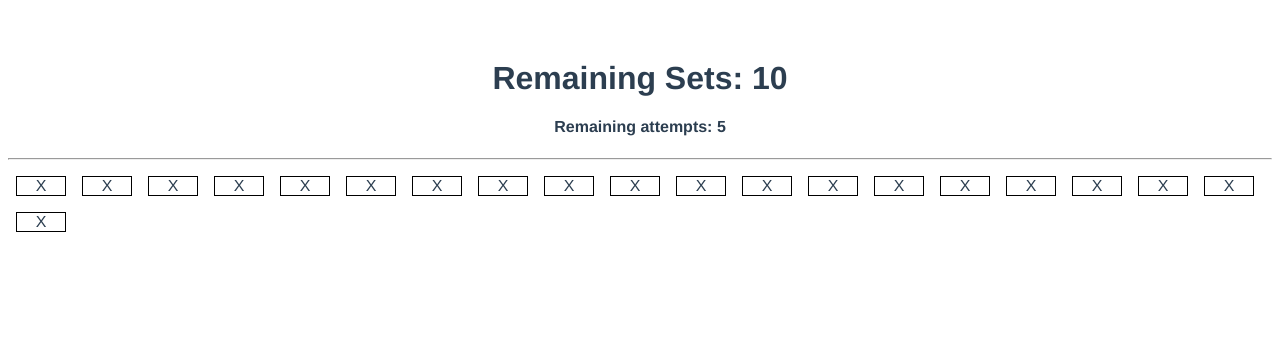
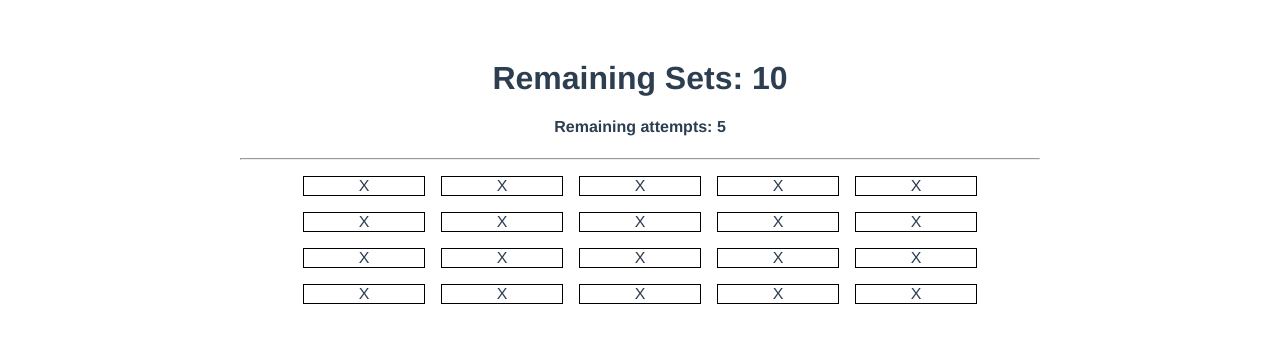
Before and after one commit to michaelbyrd/cards, a Vue app: page / in a window 1280 px wide. Shown: the top 342 px of the page. Built offline with nearby package versions, Linux system fonts and the light colour scheme; the HTML template or start-up script is replaced by a standard one.

Commit message:
updates styles and new build

```diff
--- a/src/App.vue
+++ b/src/App.vue
@@ -17,7 +17,7 @@
     <div v-if="gameOver">
       <hr>
       <div v-if="remainingSetsCount == 0">
-        !!!CONGRATULATIONS!!!!
+        !!!--CONGRATULATIONS--!!!
         <br>
         <button @click="reset()">Play Again</button>
       </div>
@@ -145,15 +145,25 @@ export default {
   font-family: 'Avenir', Helvetica, Arial, sans-serif;
   -webkit-font-smoothing: antialiased;
   -moz-osx-font-smoothing: grayscale;
+
   text-align: center;
   color: #2c3e50;
   margin-top: 60px;
+  margin-left: auto;
+  margin-right: auto;
+  max-width: 800px;
 }
 
 .deck {
   display: flex;
   flex-wrap: wrap;
+  justify-content: center;
 }
+
+.card {
+  flex-basis: 15%;
+}
+
 button {
 	-moz-box-shadow:inset 0px 1px 0px 0px #ffffff;
 	-webkit-box-shadow:inset 0px 1px 0px 0px #ffffff;
@@ -180,6 +190,7 @@ button {
 	text-decoration:none;
 	text-shadow:0px 1px 0px #ffffff;
 }
+
 button:hover {
 	background:-webkit-gradient(linear, left top, left bottom, color-stop(0.05, #f6f6f6), color-stop(1, #ffffff));
 	background:-moz-linear-gradient(top, #f6f6f6 5%, #ffffff 100%);
@@ -190,8 +201,10 @@ button:hover {
 	filter:progid:DXImageTransform.Microsoft.gradient(startColorstr='#f6f6f6', endColorstr='#ffffff',GradientType=0);
 	background-color:#f6f6f6;
 }
+
 button:active {
 	position:relative;
 	top:1px;
 }
+
 </style>
```
Also changed, not shown: 7 other files (tests, documents, lock files or other folders).
